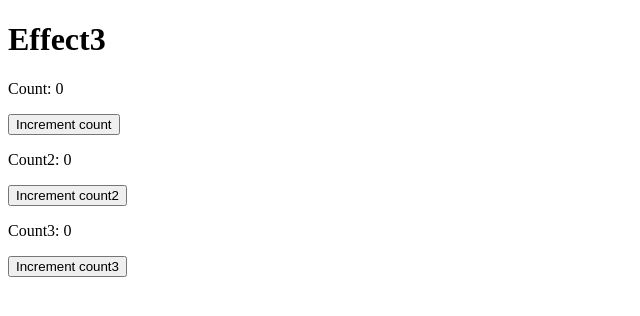
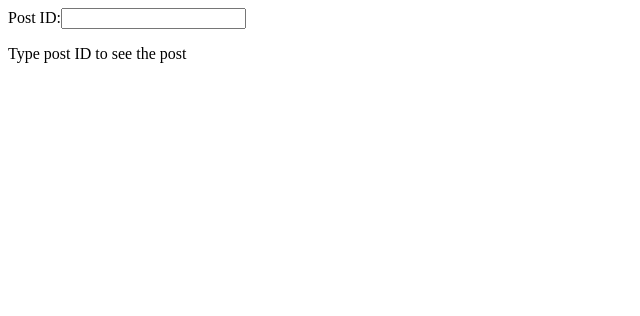
Before and after one commit to 16bitash/react-application, a React (Create React App) app: page / in a window 1280 px wide. Shown: the top 316 px of the page, without its empty margins (0-640 px from the left). Built offline with nearby package versions, Linux system fonts and the light colour scheme.

Commit message:
Useeffct with cancel request

```diff
--- /dev/null
+++ b/src/Effect4.js
@@ -0,0 +1,56 @@
+import { useEffect, useState } from "react";
+
+const Effect4 = () => {
+  const [post, setPost] = useState({});
+  const [inputValue, setInputValue] = useState("");
+
+  useEffect(() => {
+    const controller = new AbortController();
+
+    const fetchTodo = async () => {
+      if (inputValue === "") {
+        setPost({});
+        return;
+      }
+
+      const response = await fetch(
+        `https://jsonplaceholder.typicode.com/posts/${inputValue}`,
+        {
+          signal: controller.signal,
+        }
+      );
+
+      const json = await response.json();
+      setPost(json);
+    };
+
+    fetchTodo();
+
+    return () => {
+      controller.abort();
+    };
+  }, [inputValue]);
+
+  return (
+    <>
+      <label htmlFor="post_id">Post ID:</label>
+      <input
+        id="post_id"
+        type="number"
+        value={inputValue}
+        onChange={(event) => setInputValue(event.target.value)}
+      />
+      {Object.keys(post).length === 0 ? (
+        <p>Type post ID to see the post</p>
+      ) : (
+        <>
+          <h1>Id: {post.id}</h1>
+          <h2>{post.title}</h2>
+          <p>{post.body}</p>
+        </>
+      )}
+    </>
+  );
+};
+
+export default Effect4;
--- a/src/index.js
+++ b/src/index.js
@@ -1,11 +1,11 @@
 import React from "react";
 import ReactDOM from "react-dom/client";
-import Effect3 from "./Effect3";
+import Effect4 from "./Effect4";
 
 const root = ReactDOM.createRoot(document.getElementById("root"));
 
 root.render(
   <React.StrictMode>
-    <Effect3 />
+    <Effect4 />
   </React.StrictMode>
 );
```
